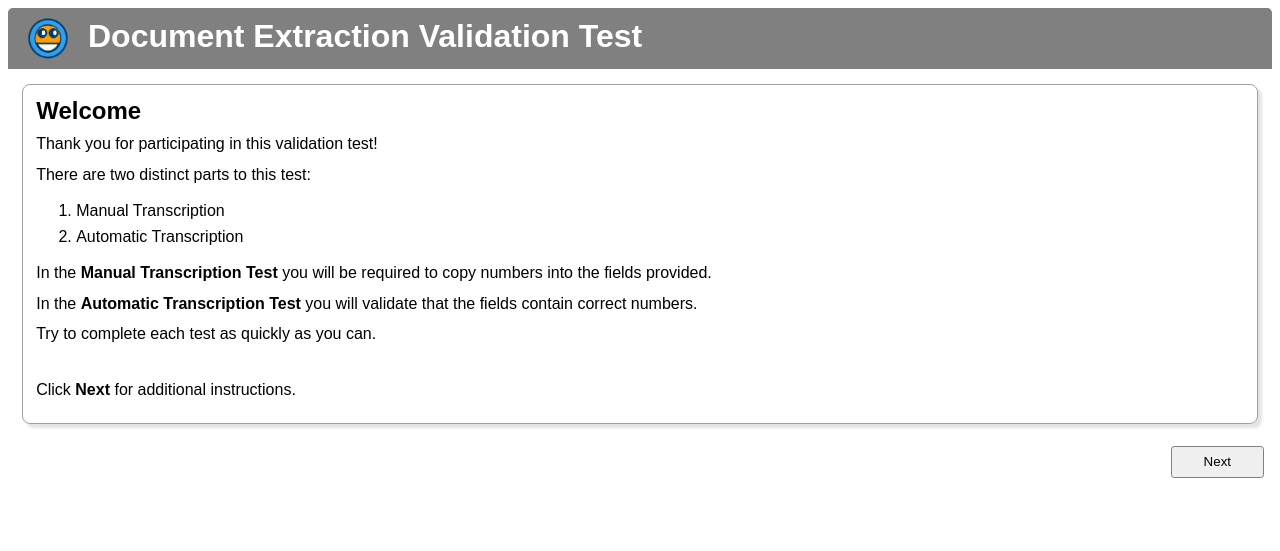
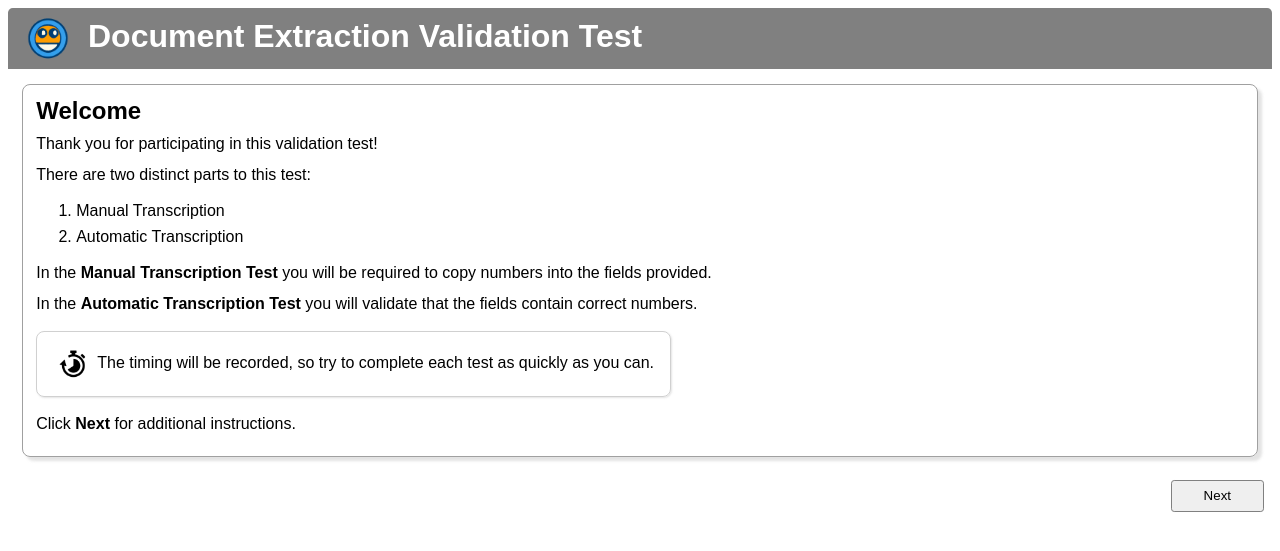
Before and after one commit to laubryan/fp-validation-test, a Flask app: template templates/test.html in a window 1280 px wide. Shown: the top 551 px of the page. Run offline with Flask 3, Linux system fonts and the light colour scheme; the template is opened without the code that fills it: most values are stand-ins (such as "Sample title", 1, 10 or a date in 2020).

Commit message:
Add timing warning information

```diff
--- a/static/styles/common.css
+++ b/static/styles/common.css
@@ -33,19 +33,6 @@ button:hover:not(:disabled) {
 }
 button:disabled {
 	border: 1px solid #bbb;
-}
-
-/* Image button class */
-.image-button {
-	height: 2.3em;
-	margin: 0;
-	padding: 0;
-	vertical-align: bottom;
-	width: 4em;
-}
-.image-button img {
-	height: 1.5rem;
-	width: 1.5rem;
 }
 
 /* Category sections */
@@ -134,9 +121,31 @@ h2 {
 	width: 10rem;
 }
 
+/* Image button class */
+.image-button {
+	height: 2.3em;
+	margin: 0;
+	padding: 0;
+	vertical-align: bottom;
+	width: 4em;
+}
+.image-button img {
+	height: 1.5rem;
+	width: 1.5rem;
+}
+
 /* Fit an image */
 .image-fit {
 	width: 100%;
+}
+
+/* Information card */
+.info-card {
+	border: 1px solid #d0d0d0;
+	border-radius: 0.5rem;
+	box-shadow: 1px 1px 2px #aaa5;
+	display: inline-block;
+	padding: 1rem;
 }
 
 /* Icons inline with text */
@@ -146,6 +155,15 @@ h2 {
 	border-radius: 0.2rem;
 	width: 1.5rem;
 	vertical-align: bottom;
+}
+
+/* Inline icon without border */
+.inline-icon.noborder {
+	background-color: transparent;
+	border: none;
+	padding: 0 0.25rem 0 0.25rem;
+	width: 2rem;
+	vertical-align: middle;
 }
 
 /* Labels */
--- a/templates/test.html
+++ b/templates/test.html
@@ -22,7 +22,10 @@
 					</ol>
 					<p>In the <strong>Manual Transcription Test</strong> you will be required to copy numbers into the fields provided.</p>
 					<p>In the <strong>Automatic Transcription Test</strong> you will validate that the fields contain correct numbers.</p>
-					<p>Try to complete each test as quickly as you can.</p>
+					<p class="info-card">
+						<img src="{{ url_for('static', filename='images/timer.png') }}" class="inline-icon noborder">
+						The timing will be recorded, so try to complete each test as quickly as you can.
+					</p>
 					<br>
 					<p>Click <strong>Next</strong> for additional instructions.</p>
 				</section>
```
Also changed, not shown: static/images/timer.png (added).
